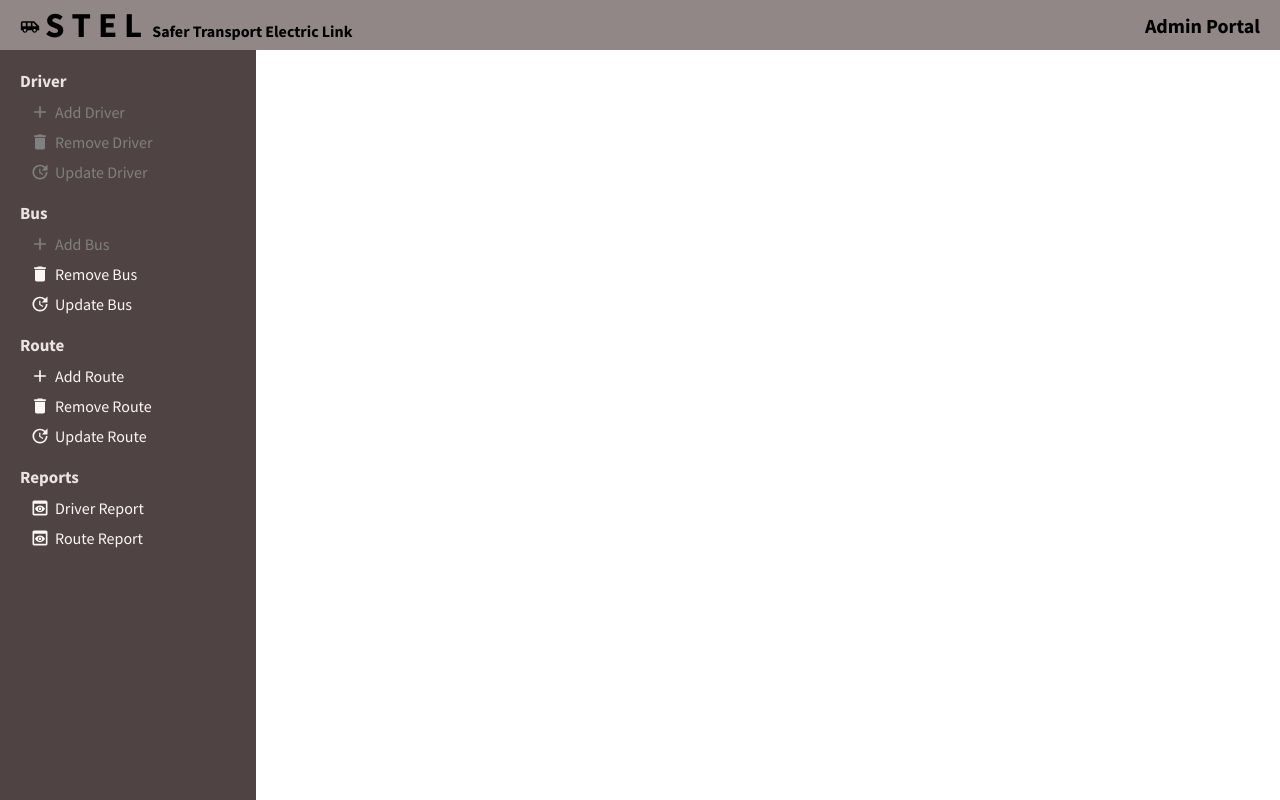
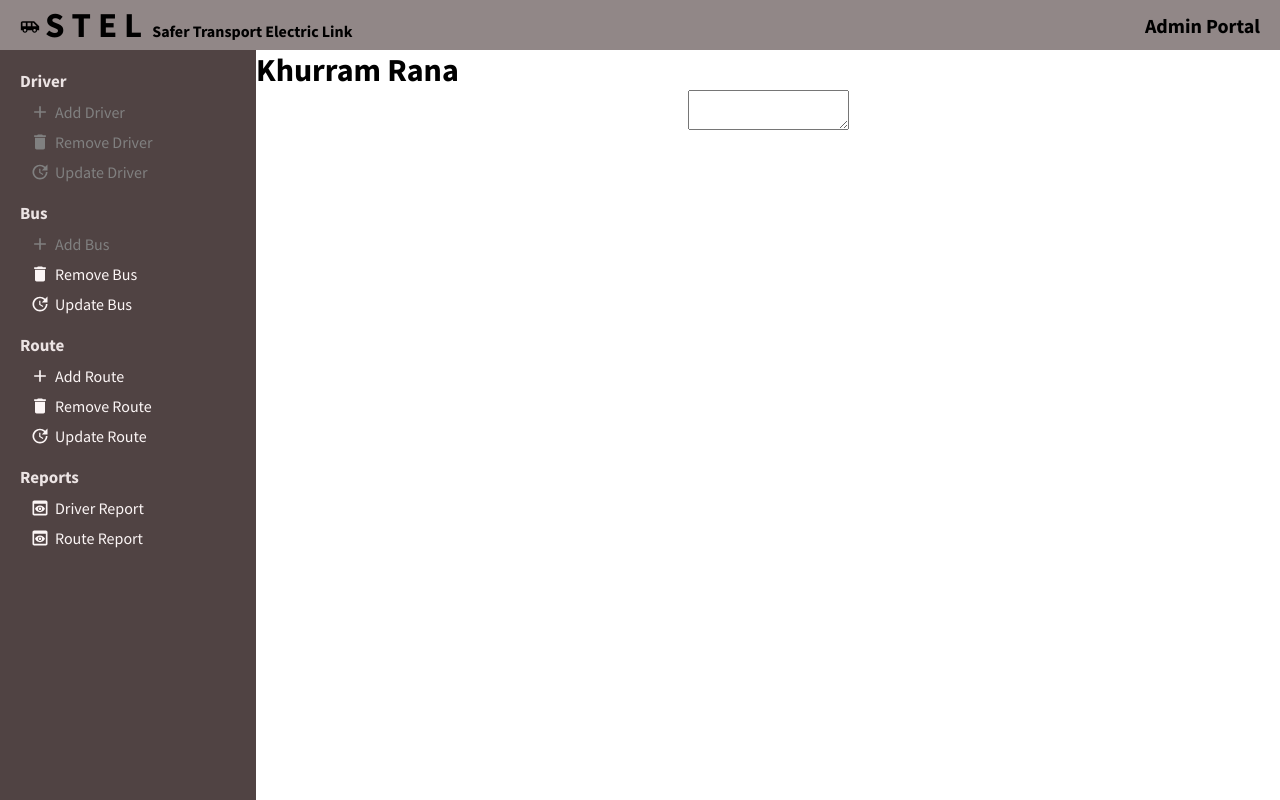
Before and after one commit to Sumran99/FYP21-STEL-WEB, a React (Create React App) app: page /addbus in a window 1280 px wide. Built offline with nearby package versions, Linux system fonts and the light colour scheme.

Commit message:
Added AddBus Section

```diff
--- a/src/components/pages/AddBus.jsx
+++ b/src/components/pages/AddBus.jsx
@@ -6,7 +6,10 @@ export default function AddBus() {
 
     return (
     <div  className='BUSconatiner'>
-
+      <h1>Khurram Rana</h1>
+      <div className='Textarea'>
+      <textarea></textarea>
+      </div>
 
     </div>
   )
--- a/src/components/pages/addbus.css
+++ b/src/components/pages/addbus.css
@@ -1,3 +1,7 @@
 .BUSconatiner{
     flex: 4;
 }
+.Textarea{
+    text-align: center;
+
+}
--- a/src/components/sidebar/Sidebar.jsx
+++ b/src/components/sidebar/Sidebar.jsx
@@ -34,7 +34,7 @@ export default function Sidebar() {
         <div className="sidebarMenu">
           <h3 className="sideTitle">Bus</h3>
           <ul className="sidebarList">
-          <Link style={{ textDecoration: 'none', color: 'grey' }}to="/src/components/pages/AddBus.jsx">
+          <Link style={{ textDecoration: 'none', color: 'grey' }}to="/addBus">
             <li className="sidebarListItem">
               <AddIcon className="sidebaricon" />
               Add Bus
```
